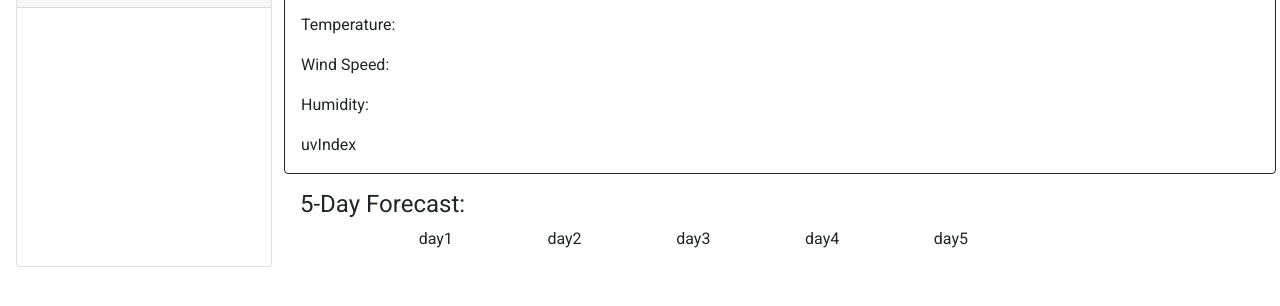
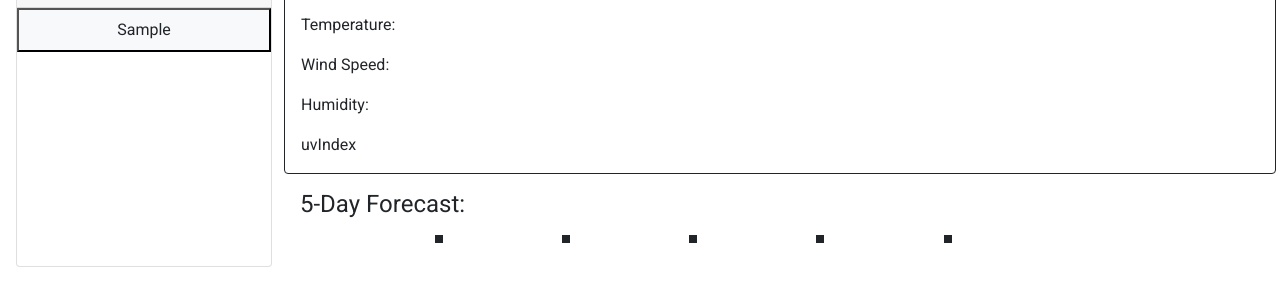
Before and after one commit to ctolnai/weather-dashboard, a plain HTML site: page index.html in a window 1280 px wide. Both pictures are taken after typing "Sample" into the empty fields and a click on the button "Search". Shown: the part 220-526 px from the top of the page. Drawn offline with nearby package versions, Linux system fonts and the light colour scheme; no server answers.

Commit message:
fixed weather icon for five day

```diff
--- a/assets/js/script.js
+++ b/assets/js/script.js
@@ -24,9 +24,18 @@ function getWeather(city){
             console.log(data.city.name)
             console.log(data.city.coord.lat)
             console.log(data.city.coord.lon)
+
             for (let i = 0; i <= 41; i += 7) {
-                console.log(i)
-                $(`#${i}`).text(data.list[i].main.temp)
+                console.log(i);
+                var link = $("<img>");
+                link.attr("src", `https://openweathermap.org/img/w/${data.list[i].weather[0].icon}.png`);
+                link.text("icon");
+                link.addClass("link");
+                $(`#${i}`).html(link);
+                $(`#${i}`).append(`<p>Temp: ${data.list[i].main.temp} F`);
+                $(`#${i}`).append(`<p>Wind: ${data.list[i].wind.speed} MPH`);
+                $(`#${i}`).append(`<p>Humidity: ${data.list[i].main.humidity} %`);
+
             }
             fetch(`https://api.openweathermap.org/data/2.5/onecall?lat=${data.city.coord.lat}&lon=${data.city.coord.lon}&appid=6a6da9ba64b6560cd35736d7ad6021e7`)
                 .then(function (response) {
@@ -42,6 +51,7 @@ function getWeather(city){
 
         })
 }
+
 // Save city into local storage:
 searchBtn.click((event) => {
     event.preventDefault();
@@ -51,6 +61,14 @@ searchBtn.click((event) => {
 
 
     getWeather(city.val())
+    test.text("");
+    for (let i = 0; i < allStorage().length; i++) {
+        // console.log(allStorage()[i])
+        var currentCity = allStorage()[i]
+        var recentCities = $(`<button class="prevCity flex-row justify-space-between align-center p-2 bg-light text-dark" onClick= "${getWeather(currentCity)}"</button>`);
+      recentCities.text(allStorage()[i]);
+      test.append(recentCities);
+    }
 
 
     })
@@ -69,8 +87,9 @@ searchBtn.click((event) => {
         return values;
     }
 
+
+
 for (let i = 0; i < allStorage().length; i++) {
-    // console.log(allStorage()[i])
     var currentCity = allStorage()[i]
     var recentCities = $(`<button class="prevCity flex-row justify-space-between align-center p-2 bg-light text-dark" onClick= "${getWeather(currentCity)}"</button>`);
   recentCities.text(allStorage()[i]);
--- a/index.html
+++ b/index.html
@@ -22,9 +22,10 @@
     <nav class="navbar navbar-dark bg-primary">
         <div class="row container-fluid">
             <a class="col-lg-2, navbar-brand text-bold">Weather Dashboard</a>
+
             <form class="d-flex">
-                <input class="form-control me-2 col-lg-8," id = "citySearch" type="search" placeholder="Search for a City:"
-                    aria-label="Search">
+                <input class="form-control me-2 col-lg-8," id="citySearch" type="search"
+                    placeholder="Search for a City:" aria-label="Search">
                 <button class="btn btn-dark col-lg-4," type="submit">Search</button>
             </form>
         </div>
@@ -37,18 +38,7 @@
             <div class="row m-0">
                 <div class="card col-lg-4 p-0">
                     <h3 class="card-header">Recent Cities</h3>
-                    <ul id = "test" class="recentCities list-group list-group-flush">
-                        <!-- <li class="list-group-item id='city1'">City 1</li>
-                        <li class="list-group-item id='city2'">City 2</li>
-                        <li class="list-group-item id='city3'">City 3</li>
-                        <li class="list-group-item id='city4'">City 4</li>
-                        <li class="list-group-item id='city5'">City 5</li>
-                        <li class="list-group-item id='city6'">City 6</li>
-                        <li class="list-group-item id='city7'">City 7</li>
-                        <li class="list-group-item id='city8'">City 8</li>
-                        <li class="list-group-item id='city9'">City 9</li>
-                        <li class="list-group-item id='city10'">City 10</li> -->
-                    </ul>
+                    <ul id="test" class="recentCities list-group list-group-flush"></ul>
                 </div>
                 <div class="col-lg-8">
                     <div class="currentCity border border-dark rounded">
@@ -61,16 +51,20 @@
 
                     <div class="forecast">
                         <h4>5-Day Forecast:</h4>
-                        <div class="container fiveDay">
-                            <div id="0">day1</div>
-                            <div id="7">day2</div>
-                            <div id="14">day3</div>
-                            <div id="21">day4</div>
-                            <div id="28">day5</div>
+                        <div class="container">
+                            <div class="row">
+                            <div class="fiveDay">
+                                <div class="col-lg-2.5 bg-dark text-light p-1 m-2" id="0"></div>
+                                <div class="col-lg-2.5 bg-dark text-light p-1 m-2" id="7"></div>
+                                <div class="col-lg-2.5 bg-dark text-light p-1 m-2" id="14"></div>
+                                <div class="col-lg-2.5 bg-dark text-light p-1 m-2" id="21"></div>
+                                <div class="col-lg-2.5 bg-dark text-light p-1 m-2" id="28"></div>
+                            </div>
                         </div>
                     </div>
                 </div>
             </div>
+        </div>
         </div>
     </main>
     <script src="https://code.jquery.com/jquery-3.6.0.min.js"
```
